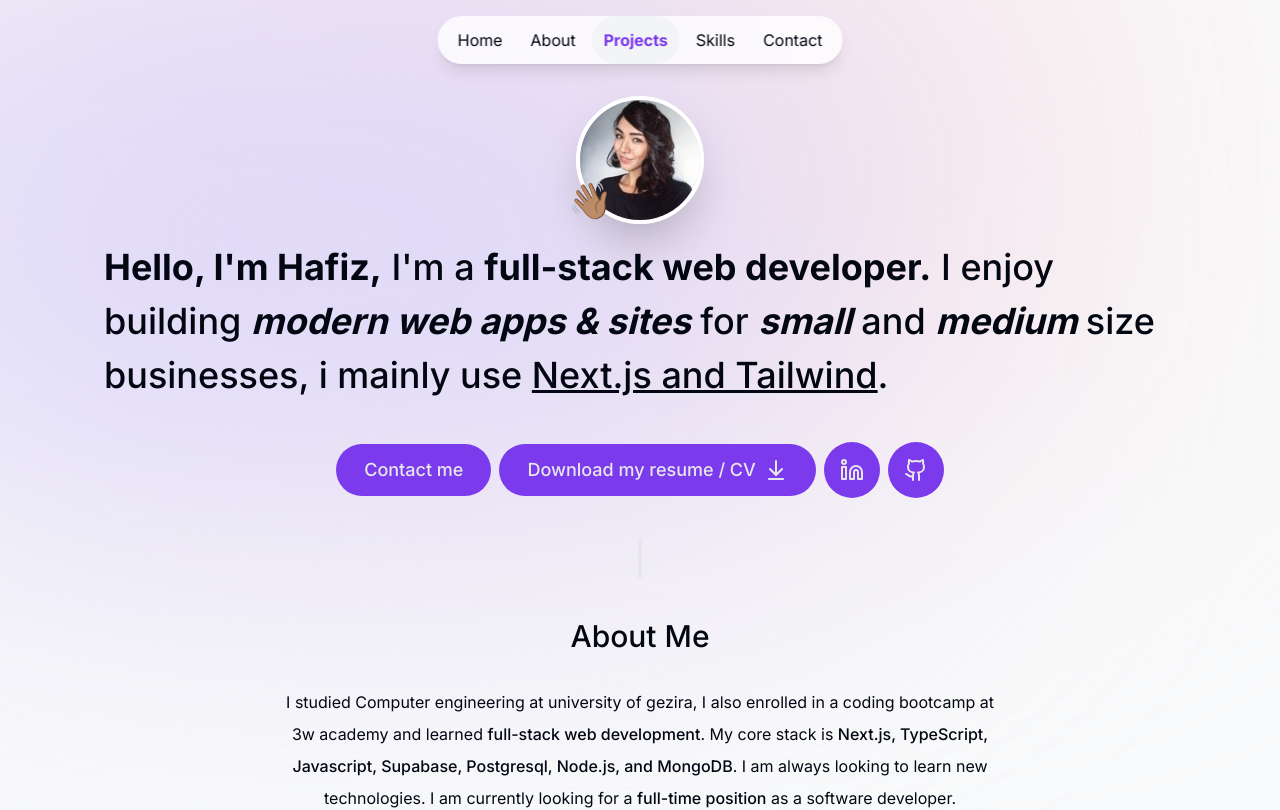
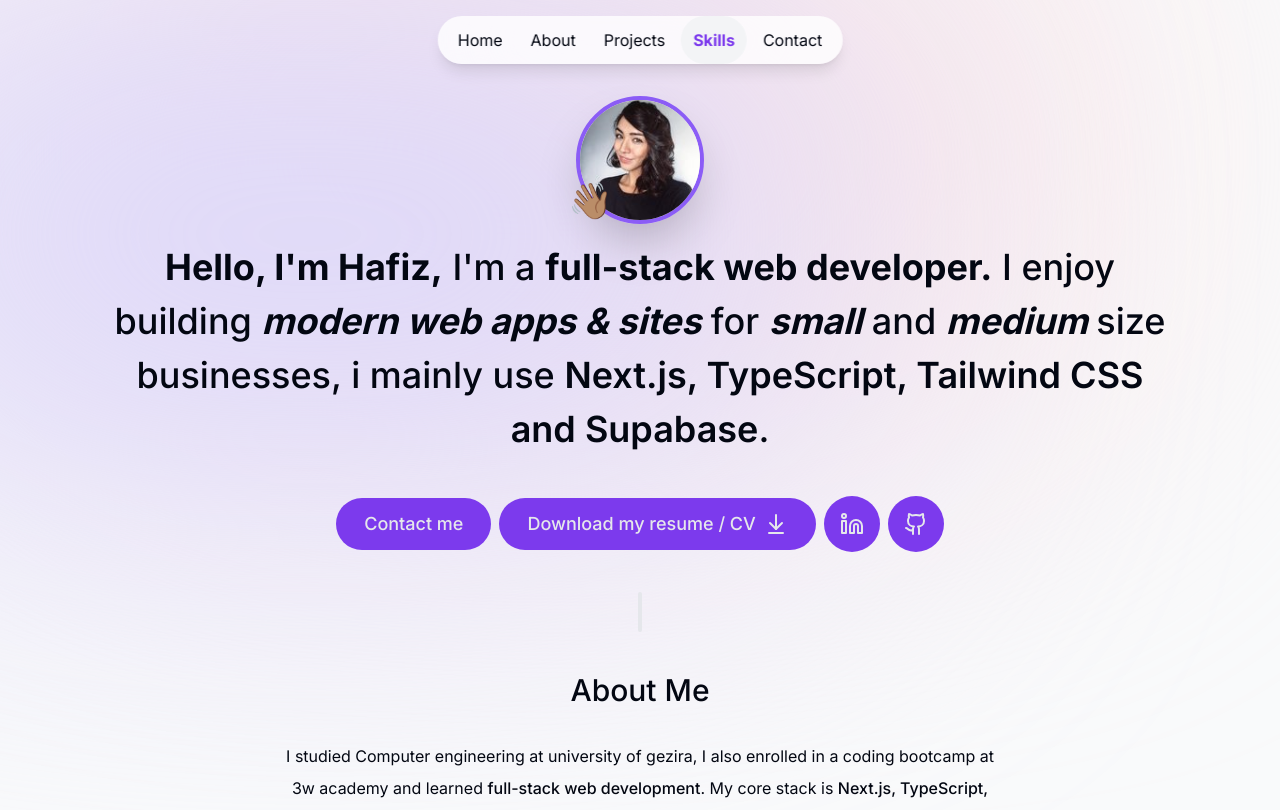
Before and after one commit to Iam-Hafiz/My-portfolio-website, a Next.js app: page / in a window 1280 px wide. Shown: the top 810 px of the page. Built offline with nearby package versions, Linux system fonts and the light colour scheme.

Commit message:
Add skills component with animations

```diff
--- a/app/page.tsx
+++ b/app/page.tsx
@@ -2,6 +2,7 @@
 import Divider from "@/components/Divider";
 import Intro from "@/components/Intro";
 import Projects from "@/components/Projects";
+import Skills from "@/components/Skills";
 
 export default function Home() {
   return (
@@ -12,6 +13,8 @@
       <Divider />
       <Projects />
       <Divider />
+      <Skills />
+      <Divider />
     </main>
   );
 }
--- a/components/Intro.tsx
+++ b/components/Intro.tsx
@@ -29,7 +29,7 @@
             width={128}
             height={128}
             quality={95}
-            className="border-white border-4 rounded-full mt-24 shadow-2xl"
+            className=" border-violet-500 border-4 rounded-full mt-24 shadow-2xl"
           />
           <motion.div
             className=" absolute -left-2 bottom-1 text-4xl "
@@ -42,7 +42,7 @@
         </motion.div>
       </div>
       <motion.p
-        className="mb-10 mt-4 px-4 text-2xl font-medium !leading-[1.5] sm:text-4xl lg:px-24"
+        className="mb-10 mt-4 px-4 text-2xl font-medium !leading-[1.5] sm:text-4xl lg:px-24 text-center"
         initial={{ opacity: 0, y: 100 }}
         animate={{ opacity: 1, y: 0 }}
       >
@@ -54,7 +54,11 @@
         <strong className="italic"> modern web apps & sites</strong> for{" "}
         <strong className="italic">small</strong> and{" "}
         <strong className="italic">medium </strong> size businesses, i mainly
-        use <span className="underline">Next.js and Tailwind</span>.
+        use{" "}
+        <span className=" font-semibold">
+          Next.js, TypeScript, Tailwind CSS and Supabase
+        </span>
+        .
       </motion.p>
 
       <motion.div
@@ -68,7 +72,7 @@
         <Link
           href="#contact"
           className="group bg-primary text-gray-200 hover:text-gray-100 px-7 py-3 flex items-center gap-2 rounded-full outline-none focus:scale-105 hover:scale-105 active:scale-105 transition"
-            onClick={() => {
+          onClick={() => {
             setActiveSection("Contact");
             setTimeOfLastClick(Date.now());
           }}
--- a/components/Project.tsx
+++ b/components/Project.tsx
@@ -48,7 +48,7 @@
           <ul className="flex flex-wrap mt-4 gap-2 sm:mt-auto">
             {tags.map((tag, index) => (
               <li
-                className="bg-black/[0.7] px-3 py-1 text-[0.7rem] uppercase tracking-wider text-white rounded-full dark:text-white/70"
+                className="bg-white borderBlack rounded-xl px-3 py-1 dark:bg-white dark:text-white uppercase tracking-wider"
                 key={index}
               >
                 {tag}
--- /dev/null
+++ b/components/Skills.tsx
@@ -0,0 +1,52 @@
+"use client";
+
+import React from "react";
+import { skills } from "@/lib/data";
+import { useSectionInView } from "@/lib/hooks";
+import { motion } from "framer-motion";
+import SectionHeader from "./Section-header";
+
+const Variants = {
+  initial: {
+    opacity: 0,
+    y: 100,
+  },
+  animate: (index: number) => ({
+    opacity: 1,
+    y: 0,
+    transition: {
+      delay: 0.07 * index,
+    },
+  }),
+};
+
+export default function Skills() {
+  const { ref } = useSectionInView("Skills");
+
+  return (
+    <section
+      id="skills"
+      ref={ref}
+      className="scroll-mt-28 text-center max-w-5xl"
+    >
+      <SectionHeader>My skills</SectionHeader>
+      <ul className="flex flex-wrap justify-center gap-2 text-lg text-gray-800">
+        {skills.map((skill, index) => (
+          <motion.li
+            className="bg-white borderBlack rounded-xl px-5 py-3 dark:bg-white/10 dark:text-white/80"
+            key={index}
+            variants={Variants}
+            initial="initial"
+            whileInView="animate"
+            viewport={{
+              once: true,
+            }}
+            custom={index}
+          >
+            {skill}
+          </motion.li>
+        ))}
+      </ul>
+    </section>
+  );
+}
--- a/lib/data.ts
+++ b/lib/data.ts
@@ -82,6 +82,8 @@
   "Git",
   "GitHub",
   "Framer Motion",
+  "Laravel",
+  "PHP",
   "CSS",
   "HTML",
 ] as const;
```
